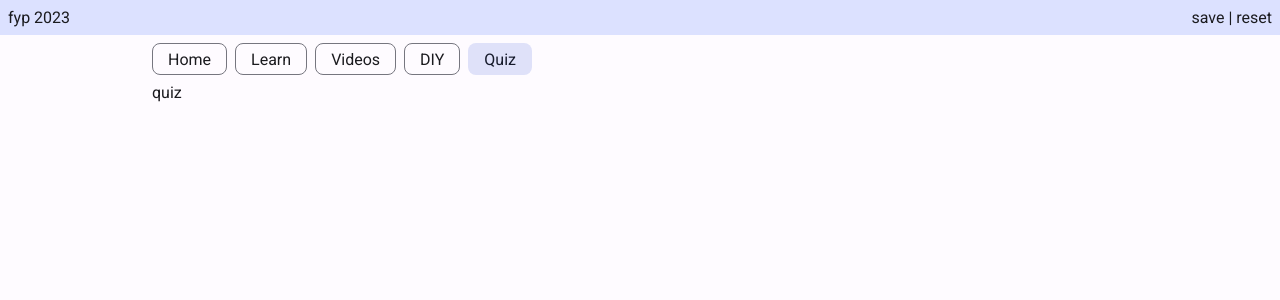
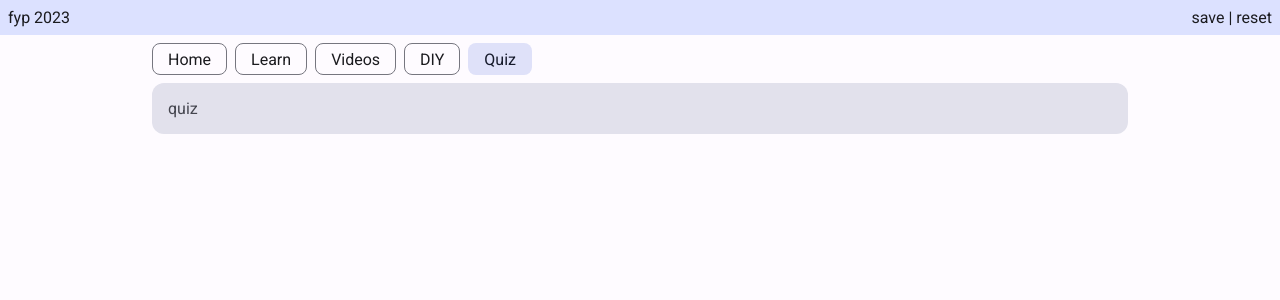
Before and after one commit to Zencron/fyp-2023, a React (Vite) app: page / in a window 1280 px wide. Both pictures are taken after a click on the button "Quiz". Shown: the top 300 px of the page. Built offline with nearby package versions, Linux system fonts and the light colour scheme.

Commit message:
feat: diy and quiz container skeletons

```diff
--- /dev/null
+++ b/src/containers/diyContainer/DIYContainer.jsx
@@ -0,0 +1,13 @@
+import styles from "./DIYContainer.module.css";
+
+import FilledCard from "/src/components/filledCard/FilledCard";
+
+export default function DIYContainer() {
+  return (
+    <div>
+      <FilledCard>
+        <div className={styles.mainCard}>DIY</div>
+      </FilledCard>
+    </div>
+  );
+}
--- /dev/null
+++ b/src/containers/diyContainer/DIYContainer.module.css
@@ -0,0 +1,3 @@
+.mainCard {
+  padding: 16px;
+}
--- a/src/containers/mainGrid/MainGrid.jsx
+++ b/src/containers/mainGrid/MainGrid.jsx
@@ -5,6 +5,8 @@ import Header from "/src/containers/header/Header";
 import NavigationBar from "/src/containers/navigationBar/NavigationBar";
 import HomeContainer from "/src/containers/homeContainer/HomeContainer";
 import VideosContainer from "/src/containers/videosContainer/VideosContainer";
+import QuizContainer from "/src/containers/quizContainer/QuizContainer";
+import DIYContainer from "/src/containers/diyContainer/DIYContainer";
 
 export default function MainGrid() {
   const [currentTab, setCurrentTab] = useState("home");
@@ -23,8 +25,8 @@ export default function MainGrid() {
         {homeTabVisible && <HomeContainer />}
         {learnTabVisible && <div>learn</div>}
         {videosTabVisible && <VideosContainer />}
-        {diyTabVisible && <div>diy</div>}
-        {quizTabVisible && <div>quiz</div>}
+        {diyTabVisible && <DIYContainer />}
+        {quizTabVisible && <QuizContainer />}
       </div>
     </div>
   );
--- /dev/null
+++ b/src/containers/quizContainer/QuizContainer.jsx
@@ -0,0 +1,13 @@
+import styles from "./QuizContainer.module.css";
+
+import FilledCard from "/src/components/filledCard/FilledCard";
+
+export default function QuizContainer() {
+  return (
+    <div>
+      <FilledCard>
+        <div className={styles.mainCard}>quiz</div>
+      </FilledCard>
+    </div>
+  );
+}
--- /dev/null
+++ b/src/containers/quizContainer/QuizContainer.module.css
@@ -0,0 +1,3 @@
+.mainCard {
+  padding: 16px;
+}
```
